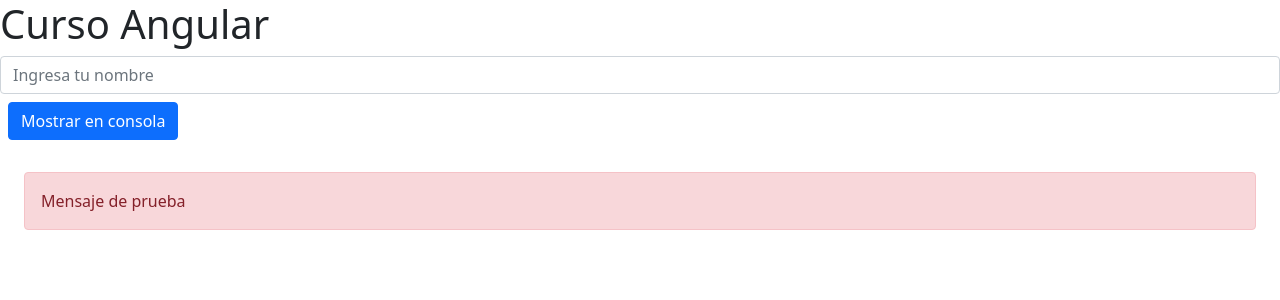
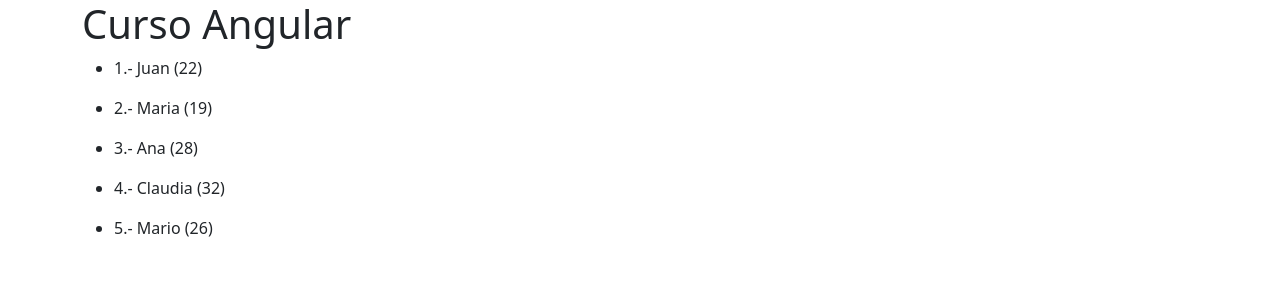
Before and after one commit to acsoliz/curso-angular, an Angular app: page / in a window 1280 px wide. Shown: the top 300 px of the page. Built offline with nearby package versions, Linux system fonts and the light colour scheme.

Commit message:
Directiva ngFor

```diff
--- a/src/app/app.component.html
+++ b/src/app/app.component.html
@@ -1,3 +1,6 @@
-<h1>{{title}}</h1>
+<div class="container">
 
-<app-formulario></app-formulario>
+    <h1>{{title}}</h1>
+
+    <app-bucles></app-bucles>
+</div>
--- a/src/app/app.module.ts
+++ b/src/app/app.module.ts
@@ -6,6 +6,7 @@ import { ContadorComponent } from './contador/contador.component';
 import { SumaComponent } from './suma/suma.component';
 import { BotonesComponent } from './botones/botones.component';
 import { FormularioComponent } from './formulario/formulario.component';
+import { BuclesComponent } from './bucles/bucles.component';
 
 
 @NgModule({
@@ -14,7 +15,8 @@ import { FormularioComponent } from './formulario/formulario.component';
     ContadorComponent,
     SumaComponent,
     BotonesComponent,
-    FormularioComponent
+    FormularioComponent,
+    BuclesComponent
   ],
   imports: [
     BrowserModule
--- /dev/null
+++ b/src/app/bucles/bucles.component.html
@@ -0,0 +1,9 @@
+
+<ul>
+
+    <li *ngFor="let persona of personas; let i = index">
+        <p>{{i + 1}}.- {{persona.nombre}} ({{persona.edad}}) </p>
+
+
+    </li>
+</ul>
--- /dev/null
+++ b/src/app/bucles/bucles.component.ts
@@ -0,0 +1,18 @@
+import { Component } from '@angular/core';
+import { Persona } from '../persona';
+
+@Component({
+  selector: 'app-bucles',
+  templateUrl: './bucles.component.html',
+  styleUrls: ['./bucles.component.css']
+})
+export class BuclesComponent {
+  personas : Persona [] = [
+    {nombre : 'Juan', edad: 22},
+    {nombre : 'Maria', edad: 19},
+    {nombre : 'Ana', edad: 28},
+    {nombre : 'Claudia', edad: 32},
+    {nombre : 'Mario', edad: 26}
+  ]
+
+}
--- a/src/app/formulario/formulario.component.html
+++ b/src/app/formulario/formulario.component.html
@@ -2,18 +2,18 @@
 
 <!--  #name => variable de plantilla  -->
 
-<button class="btn btn-primary m-2" (click)="mostrar_en_consola(name.value)">
+<button class="btn btn-primary mt-2" (click)="mostrar_en_consola(name.value)">
   Mostrar en consola
 </button>
 
-<div class="alert alert-primary m-4" *ngIf="openAlert ; else mensaje">
+<div class="alert alert-primary mt-4" *ngIf="openAlert ; else mensaje">
   <p>Se envio el mensaje</p>
 
-  <button class="btn btn-danger m-2" (click)="openAlert = false">
+  <button class="btn btn-danger mt-2" (click)="openAlert = false">
     x
   </button>
 </div>
 
 <ng-template #mensaje>
-    <div class="alert alert-danger m-4">Mensaje de prueba</div>
+    <div class="alert alert-danger mt-4">Mensaje de prueba</div>
 </ng-template>
--- a/src/app/formulario/formulario.component.ts
+++ b/src/app/formulario/formulario.component.ts
@@ -13,12 +13,10 @@ export class FormularioComponent {
   cerrarAlert(){
     this.openAlert = false
   }
-  // mostrarCerraAlert = false
 
   mostrar_en_consola(name:string){
     console.log('name', name)
     this.openAlert = true
-    // this.mostrarCerraAlert = true
   }
 
 
```
Also changed, not shown: src/app/bucles/bucles.component.css (added), 1 other file (tests, documents, lock files or other folders).
